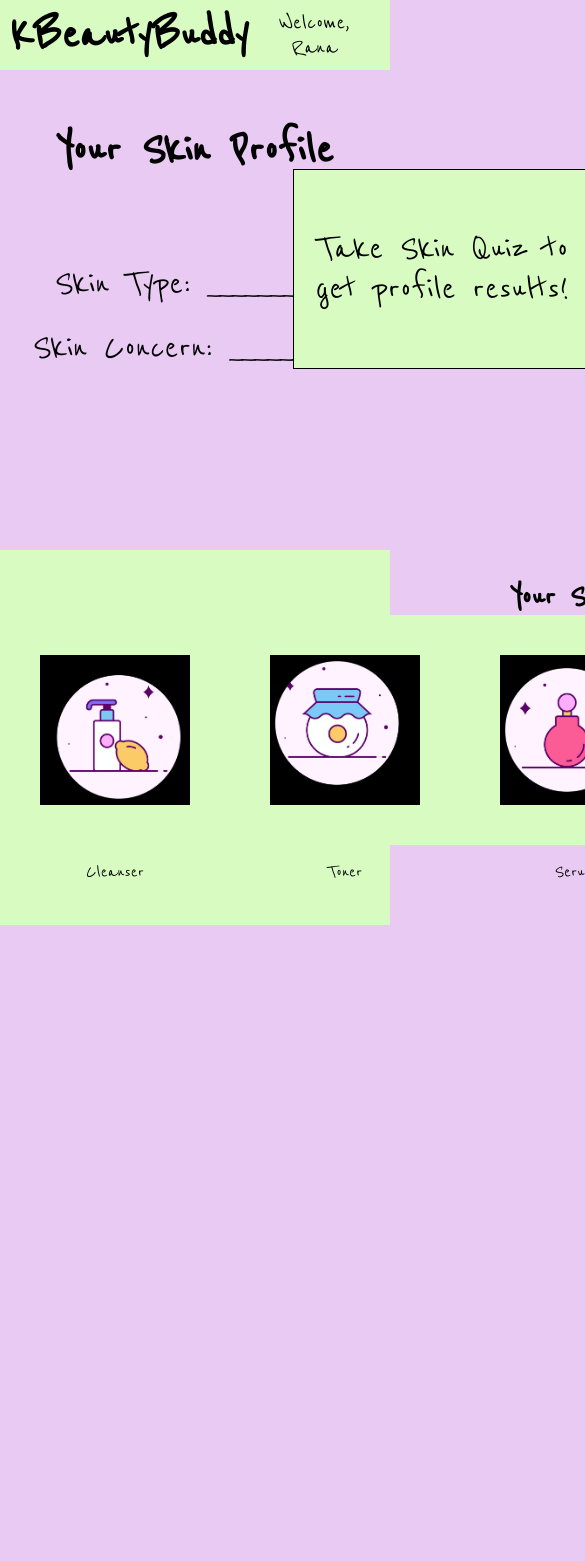
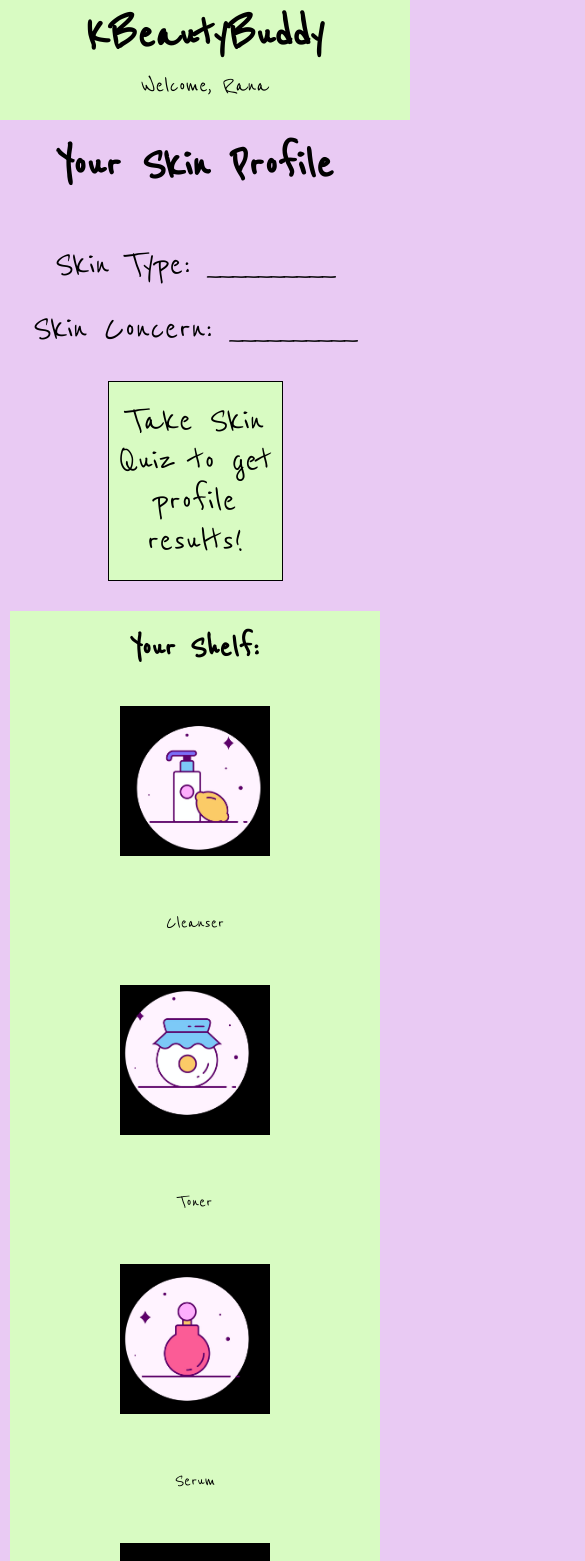
Before and after one commit to rjur11/kbeautybuddy, a React (Create React App) app: page /profile in a window 390 px wide. Shown: the top 1561 px of the page, 585 px wide, since content can reach past the window. Before the commit the page ends 925 px from the top, so only its background shows below. Built offline with nearby package versions, Linux system fonts and the light colour scheme.

Commit message:
Add responsive design to all pages

```diff
--- a/src/App.js
+++ b/src/App.js
@@ -17,9 +17,14 @@ const chooseRandom = (arr) => {
 };
 
 function App() {
+  const [allProducts, setAllProducts] = useState(null);
   const [quizResult, setQuizResult] = useState(null);
   const [shelfState, setShelfState] = useState(null);
   const history = useHistory();
+
+  // useEffect(() => {
+  //   getAllSkincare().then(setAllProducts);
+  // }, []);
 
   const onQuizComplete = (obj) => {
     setQuizResult(obj);
--- a/src/Components/Catalog/Catalog.css
+++ b/src/Components/Catalog/Catalog.css
@@ -13,3 +13,9 @@
 Modal {
   height: 580px;
 }
+
+@media screen and (min-device-width: 0px) and (max-device-width: 800px) {
+  .catalog-title {
+    font-size: 30px;
+  }
+}
--- a/src/Components/LandingPage/LandingPage.css
+++ b/src/Components/LandingPage/LandingPage.css
@@ -1,6 +1,5 @@
 .main-buttons {
   display: flex;
-  height: 100vh;
   justify-content: space-around;
   align-items: center;
 }
@@ -18,3 +17,15 @@ button:hover {
   transform: scale(1.02);
   filter: brightness(1.05);
 }
+
+@media screen and (min-device-width: 0px) and (max-device-width: 800px) {
+  .main-buttons {
+    flex-wrap: wrap;
+    justify-content: center;
+  }
+  button {
+    width: 175px;
+    height: 175px;
+    margin: 20px;
+  }
+}
--- a/src/Components/NavBar/NavBar.css
+++ b/src/Components/NavBar/NavBar.css
@@ -1,12 +1,13 @@
 .nav-bar {
-  display: flex;
+  /* display: flex; */
   background-color: #d8fbc2;
   align-items: center;
   justify-content: space-between;
   padding: 10px;
   font-family: "Roboto", sans-serif;
-  height: 50px;
+  height: auto;
   font-size: 25px;
+  width: 100%;
 }
 .logo-title {
   margin: 0;
--- a/src/Components/NavBar/NavBar.js
+++ b/src/Components/NavBar/NavBar.js
@@ -4,10 +4,14 @@ import { Link } from "react-router-dom";
 const NavBar = () => {
   return (
     <div className="nav-bar">
-      <Link to="/" style={{ textDecoration: "none", color: "black" }}>
-        <h1 className="logo-title">KBeautyBuddy</h1>
-      </Link>
-      <p>Welcome, Rana</p>
+      <div className="1">
+        <Link to="/" style={{ textDecoration: "none", color: "black" }}>
+          <h1 className="logo-title">KBeautyBuddy</h1>
+        </Link>
+      </div>
+      <div className="2">
+        <p>Welcome, Rana</p>
+      </div>
     </div>
   );
 };
--- a/src/Components/Profile/Profile.css
+++ b/src/Components/Profile/Profile.css
@@ -28,3 +28,17 @@ p {
   padding: 2px;
   margin: 10px;
 }
+
+@media screen and (min-device-width: 0px) and (max-device-width: 800px) {
+  .details {
+    height: auto;
+  }
+  .quiz-btn {
+    position: relative;
+    left: auto;
+    top: auto;
+  }
+  .shelf {
+    margin: 10px;
+  }
+}
--- a/src/Components/Shelf/Shelf.css
+++ b/src/Components/Shelf/Shelf.css
@@ -1,9 +1,8 @@
 .shelf {
   display: grid;
   background-color: #d8fbc2;
-  height: 375px;
+  padding: 20px;
   align-items: center;
-  align-content: center;
   flex-direction: column;
   margin-top: 100px;
   justify-items: center;
@@ -30,3 +29,13 @@ p {
   font-size: 35px;
   margin: 0;
 }
+
+@media screen and (min-device-width: 0px) and (max-device-width: 800px) {
+  .images {
+    display: flex;
+    flex-wrap: wrap;
+    justify-content: center;
+    align-items: center;
+    align-content: center;
+  }
+}
```
